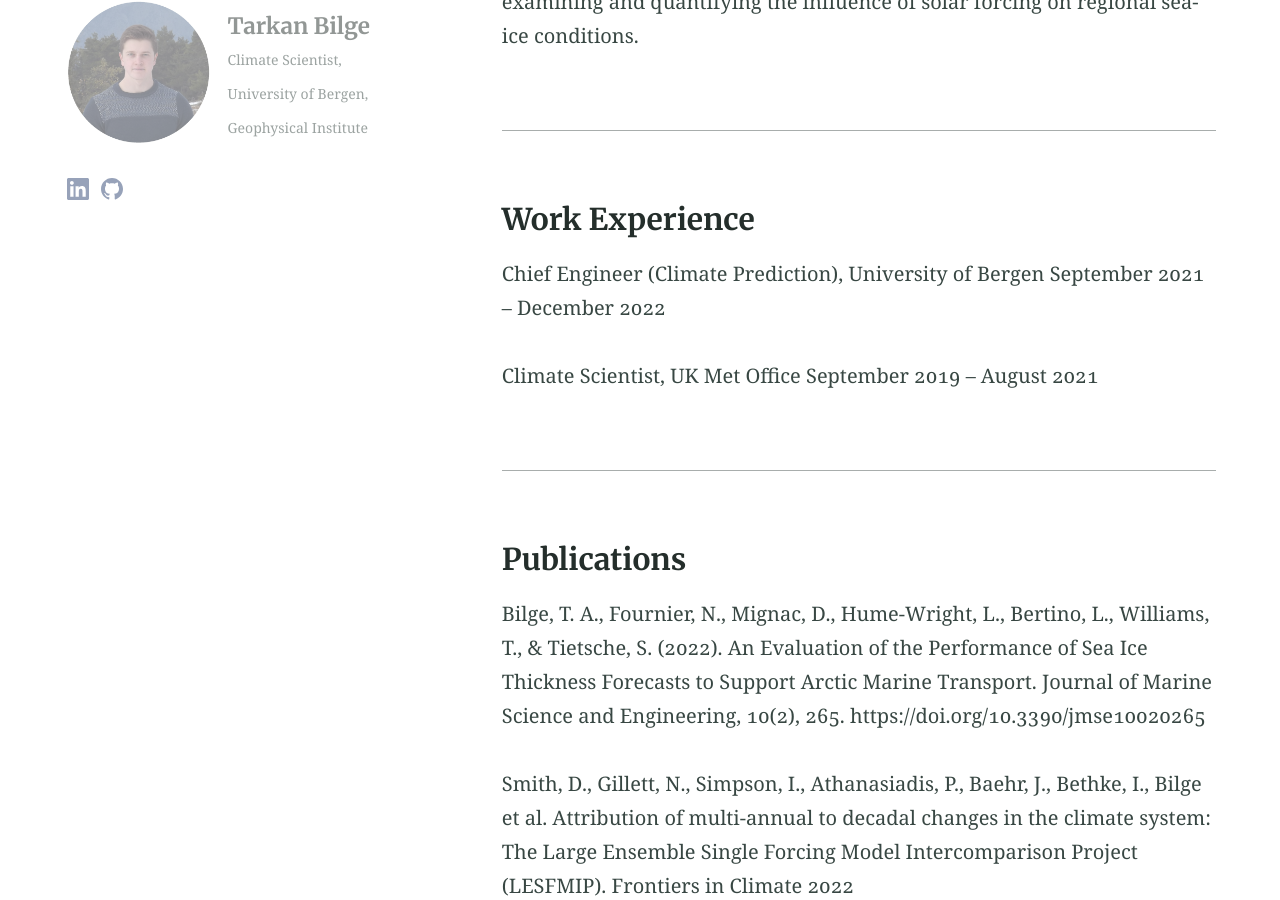
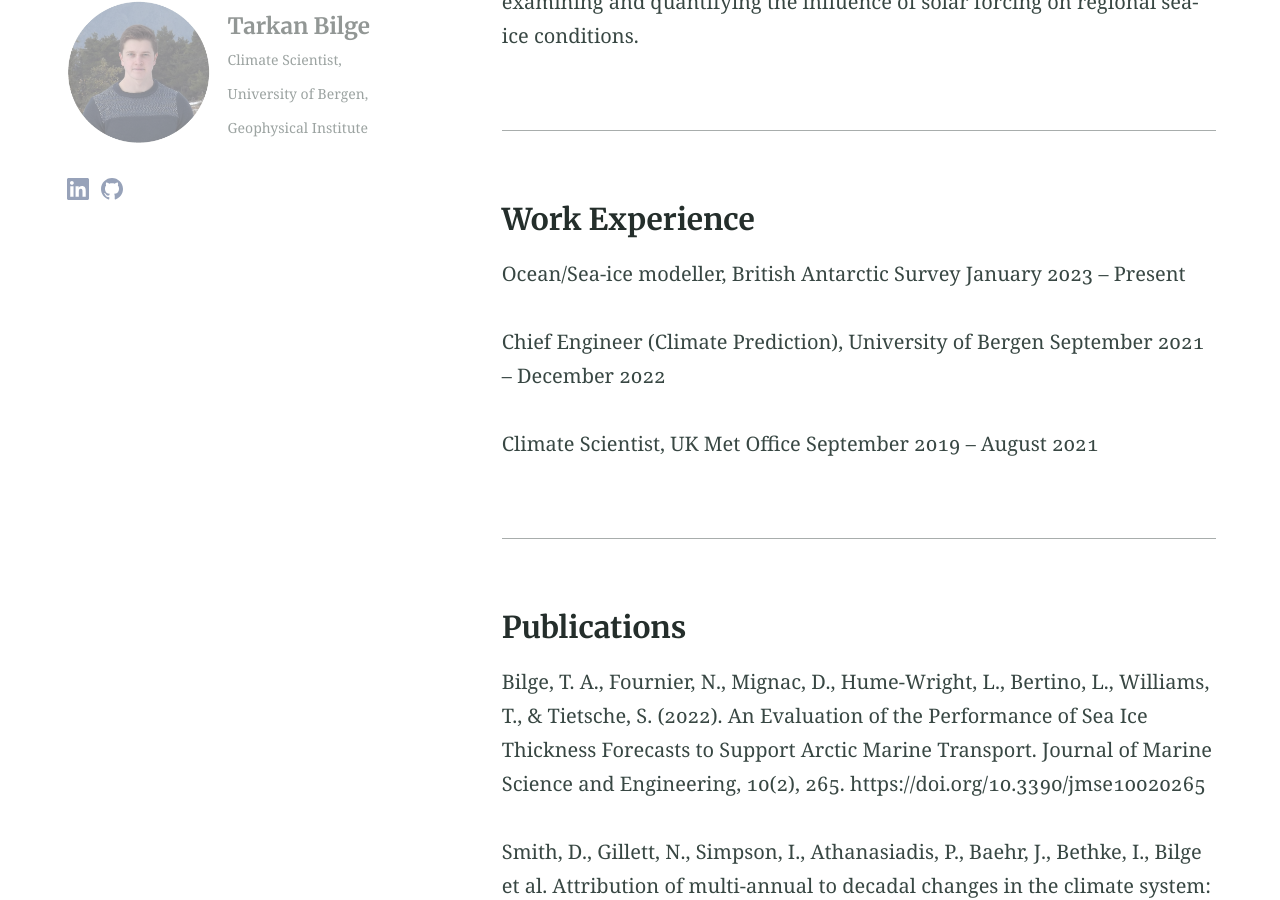
Before and after one commit to tarkanbilge/tarkanbilge.github.io, a Jekyll site: the page built from index.md, in a window 1280 px wide and 900 px high, scrolled down 865 px. Built offline with Jekyll 4.4.1, drawn with Linux system fonts in a browser that asks for light colours; some of the changed text lies outside the part shown.

Commit message:
Update job information in index

```diff
--- a/index.md
+++ b/index.md
@@ -15,6 +15,9 @@ My current research is targeted at improving understanding of the vertical tempe
 
 ### Work Experience
 
+Ocean/Sea-ice modeller, British Antarctic Survey
+January 2023 – Present
+
 Chief Engineer (Climate Prediction), University of Bergen
 September 2021 – December 2022
 
```
Also changed, not shown: other parts of index.md (+0 -6 lines).
